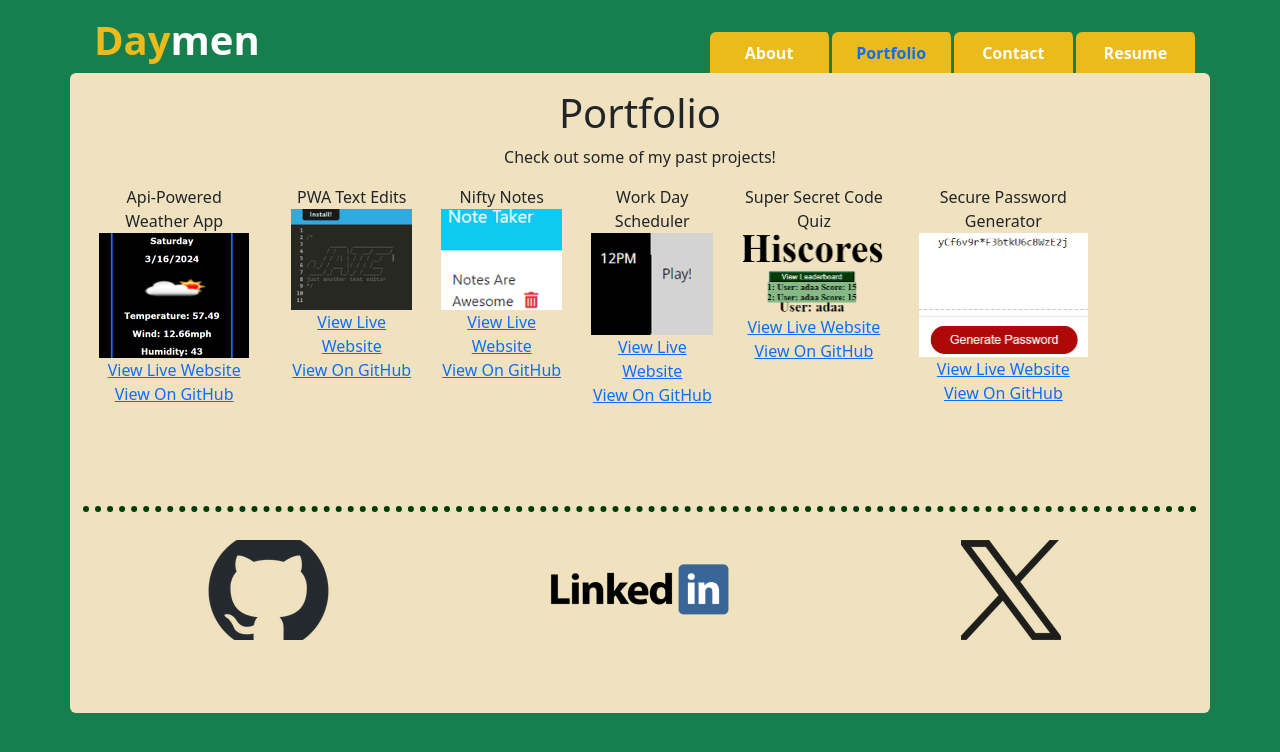
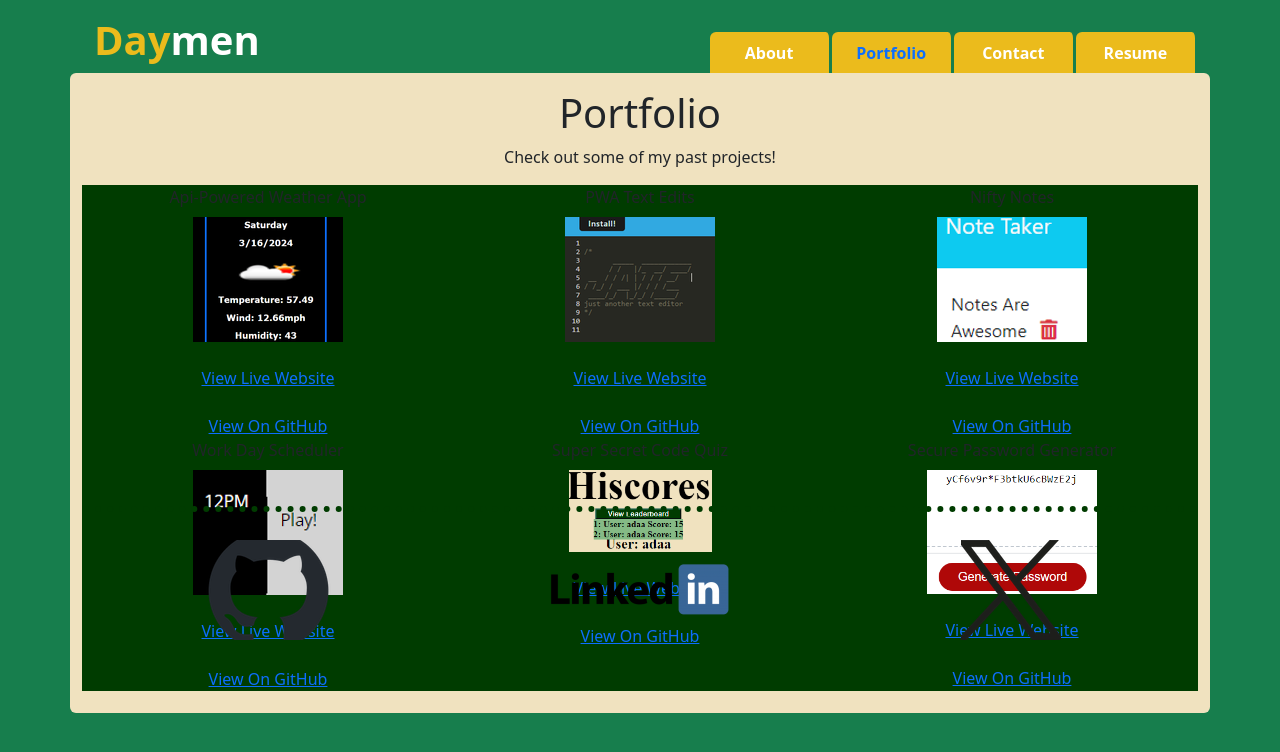
Before and after one commit to DaymenPasick/folio-react, a React (Vite) app: page /Portfolio in a window 1280 px wide. Shown: the top 752 px of the page. Built offline with nearby package versions, Linux system fonts and the light colour scheme.

Commit message:
working on lining up projects in Portfolio page

```diff
--- a/src/components/Navigation.jsx
+++ b/src/components/Navigation.jsx
@@ -8,7 +8,7 @@ function CreateNavigationTabs() {
     //Visual and functional setup for Navigation
     return (
       <ul className="row nav nav-tabs pt-3 navbarBorder ">
-        <li className="col-sm-3 nav-item tabs rounded-top tabBorder d-flex justify-content-center">
+        <li className="col-md-3 nav-item tabs rounded-top tabBorder d-flex justify-content-center">
           <Link
             to="/About"
             //Will set About tab to the active section upon initial page loading in
--- a/src/components/Project.jsx
+++ b/src/components/Project.jsx
@@ -5,11 +5,13 @@ import ProjectListItems from "./ProjectListItems"
 export default function Project({pastProjects}) {
     return(
         // <div className="container blocked">
-        <div className="d-flex container">
+        <div className=" container   ">
+        <div className='row text-center d-inline-flex'>
             {pastProjects.map((pastProject) => (
              <ProjectListItems pastProject={pastProject}
                           key={pastProject.projectNumber}/>
            ))}
+               </div>
         </div>
     )
 
--- a/src/components/ProjectListItems.jsx
+++ b/src/components/ProjectListItems.jsx
@@ -5,18 +5,17 @@ import React from 'react'
 //and uses it in the Project.jsx component
 function ProjectListItems({pastProject}) {
   return (
-  //  <div className="container">
-      <div className='row text-center '>
-            <div className='col-sm-10 '>
+      // <div>
+        <div className='col-lg-4 sampleColor '>
+
             {`${pastProject.title}`}
-            <img className='img-fluid mx-auto d-block ' src={`${pastProject.imgRef}`} alt={`img of ${pastProject.title}`} />
+            <img className='img-fluid mx-auto d-block mt-2 mb-4' src={`${pastProject.imgRef}`} alt={`img of ${pastProject.title}`} />
             <a href={`${pastProject.deployedLink}`} target="_blank">View Live Website</a>
             <span className='breakingSpan'></span>
             <a href={`${pastProject.gitHubLink}`} target="_blank">View On GitHub</a>
+
             </div>
-      </div>
 
-  //  </div>
   )
 }
 
--- a/src/pages/Portfolio.jsx
+++ b/src/pages/Portfolio.jsx
@@ -18,9 +18,14 @@ export default function Portfolio() {
           </div>
        </div>
 
+       <div className=" container   ">
+      <div className='row text-center d-inline-flex'>
 
         <Project pastProjects={pastProjects}/>
 
+    </div>
       </div>
+      </div>
+
     );
   }
--- a/src/styles/styles.css
+++ b/src/styles/styles.css
@@ -90,7 +90,7 @@
 }
 
 .blocked{
-    display:inline-block;
+    display:inline;
     width:100%;
     height:auto;
 }
@@ -99,3 +99,7 @@
     content: "\a";
     white-space: pre;
 }
+.breakingSpan::before{
+    content: "\a";
+    white-space: pre;
+}
```
